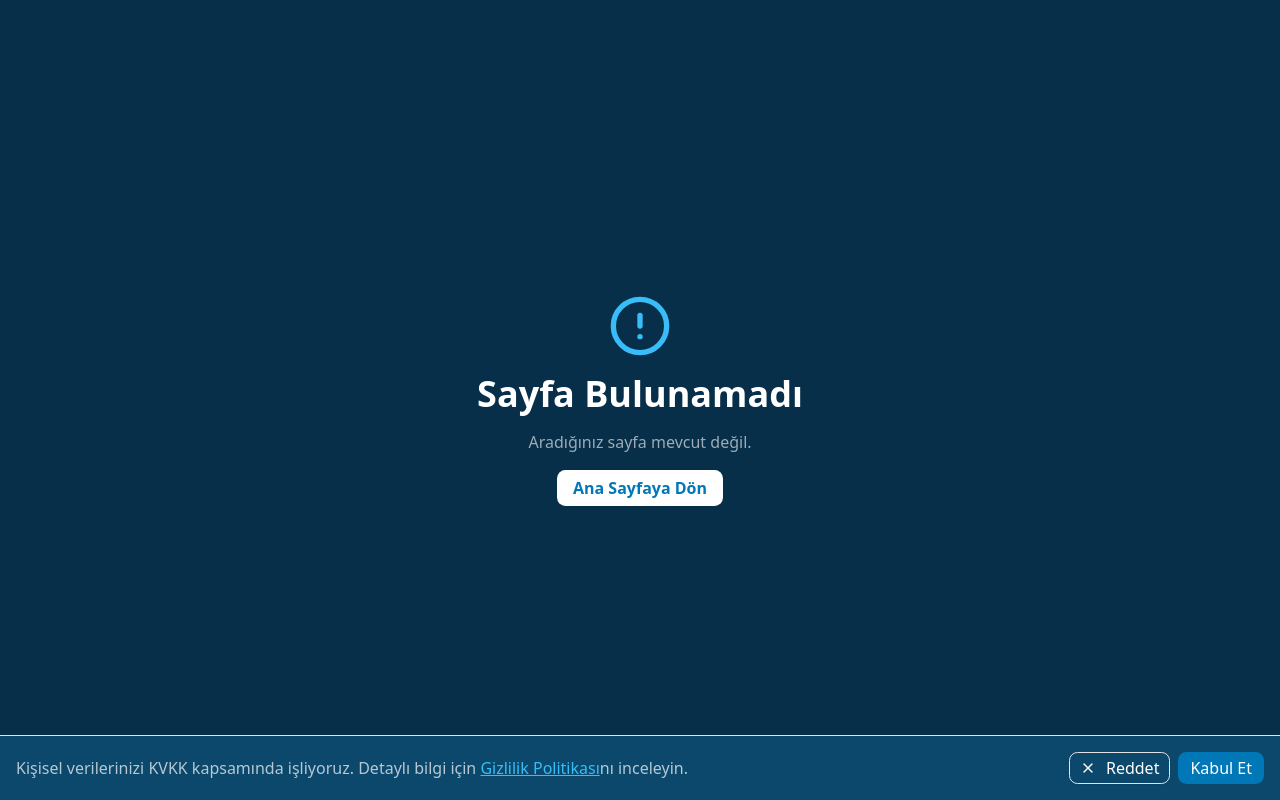
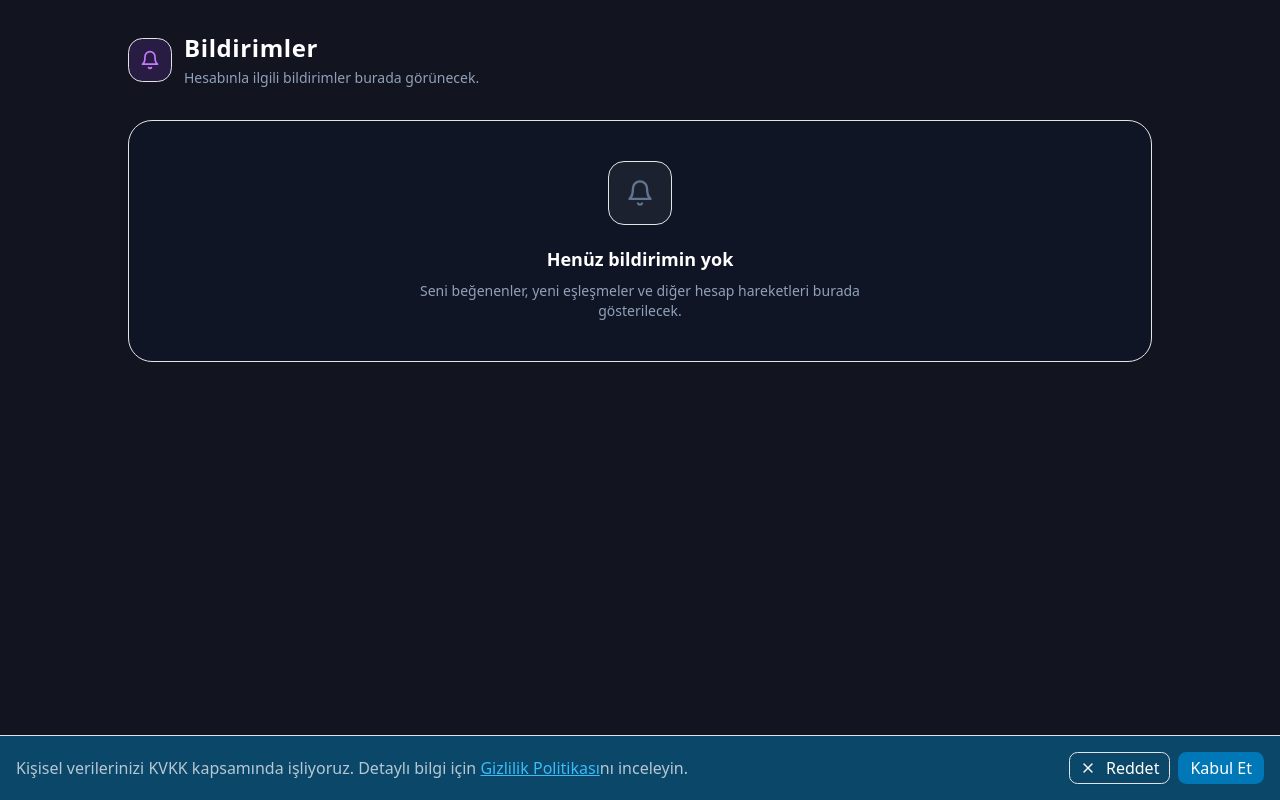
Before and after one commit to ylmzchdr/egelove-backend, a Next.js app in the folder frontend/: page /notifications in a window 1280 px wide. Before the commit this address had no page. Built offline with nearby package versions, Linux system fonts and the light colour scheme.

Commit message:
feat: add notifications page

```diff
--- /dev/null
+++ b/frontend/app/notifications/page.tsx
@@ -0,0 +1,46 @@
+"use client";
+
+import { Bell } from "lucide-react";
+
+export default function NotificationsPage() {
+  return (
+    <div className="min-h-screen bg-[#121420] text-white p-6 md:p-8">
+      <div className="max-w-5xl mx-auto">
+
+        <div className="mb-8">
+          <div className="flex items-center gap-3">
+            <div className="w-11 h-11 rounded-xl bg-purple-500/15 border border-purple-500/20 flex items-center justify-center">
+              <Bell className="w-5 h-5 text-purple-400" />
+            </div>
+
+            <div>
+              <h1 className="text-2xl font-black tracking-wide">
+                Bildirimler
+              </h1>
+
+              <p className="text-sm text-slate-400 mt-1">
+                Hesabınla ilgili bildirimler burada görünecek.
+              </p>
+            </div>
+          </div>
+        </div>
+
+        <div className="bg-slate-900/50 border border-white/10 rounded-3xl p-10 text-center">
+          <div className="mx-auto w-16 h-16 rounded-2xl bg-white/5 border border-white/10 flex items-center justify-center mb-5">
+            <Bell className="w-7 h-7 text-slate-500" />
+          </div>
+
+          <h2 className="text-lg font-bold">
+            Henüz bildirimin yok
+          </h2>
+
+          <p className="text-sm text-slate-400 mt-2 max-w-md mx-auto">
+            Seni beğenenler, yeni eşleşmeler ve diğer hesap
+            hareketleri burada gösterilecek.
+          </p>
+        </div>
+
+      </div>
+    </div>
+  );
+}
```
